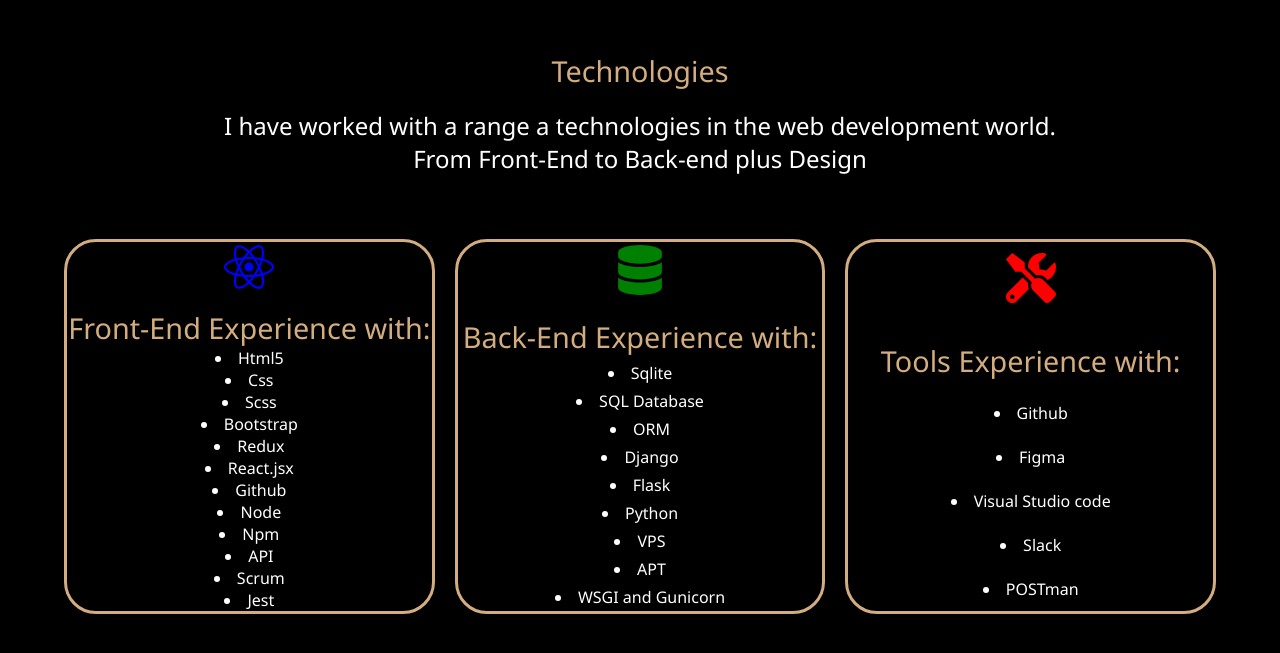
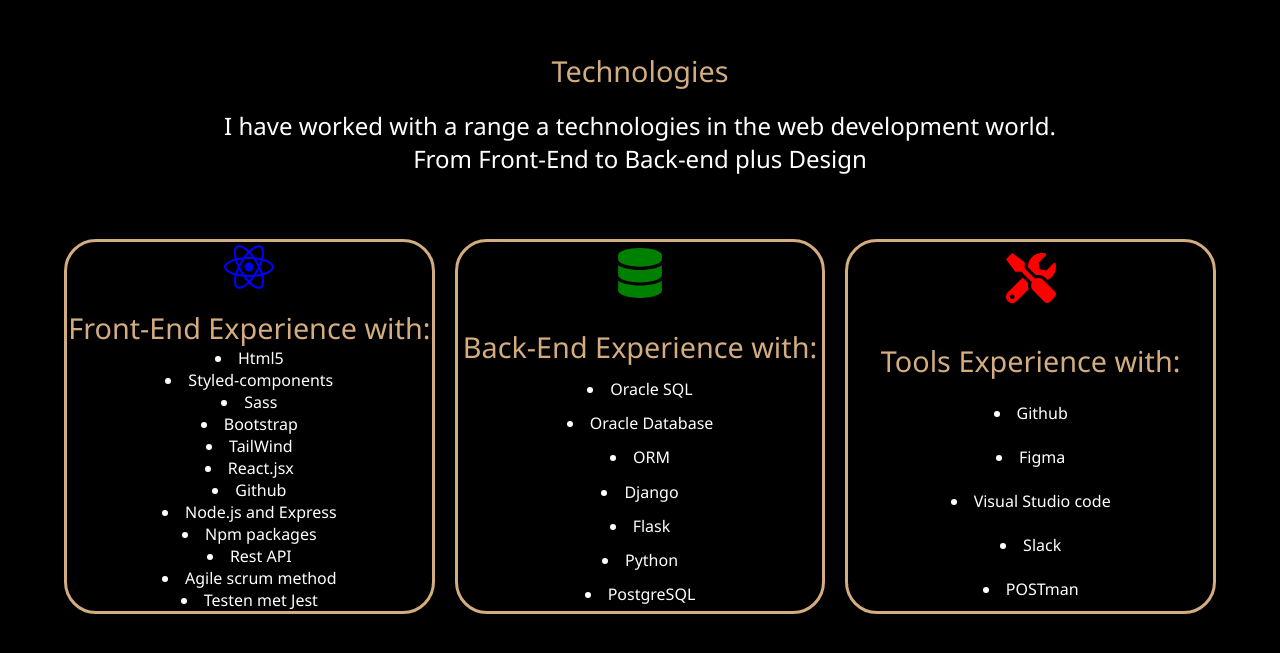
Before and after one commit to Stefannieuwenburg/Portfolio-Stefan-Nieuwenburg-React, a React (Create React App) app: page / in a window 1280 px wide. Shown: the part 1984-2637 px from the top of the page. Built offline with nearby package versions, Linux system fonts and the light colour scheme.

Commit message:
commit tech

```diff
--- a/src/pages/Technologies.js
+++ b/src/pages/Technologies.js
@@ -33,32 +33,30 @@
                             Front-End Experience with:
                         </ParagraphStyled>
                         <li>Html5</li>
-                        <li>Css</li>
-                        <li>Scss</li>
+                        <li>Styled-components</li>
+                        <li>Sass</li>
                         <li>Bootstrap</li>
-                        <li>Redux</li>
+                        <li>TailWind</li>
                         <li>React.jsx</li>
                         <li>Github</li>
-                        <li>Node</li>
-                        <li>Npm</li>
-                        <li>API</li>
-                        <li>Scrum</li>
-                        <li>Jest</li>
+                        <li>Node.js and Express</li>
+                        <li>Npm packages</li>
+                        <li>Rest API</li>
+                        <li>Agile scrum method</li>
+                        <li>Testen met Jest</li>
                     </BoxTechnologies>
                     <BoxTechnologies>
                         <FaDatabase style={{ color: "green", fontSize: 50 }} />
                         <ParagraphStyled>
                             Back-End Experience with:
                         </ParagraphStyled>
-                        <li>Sqlite</li>
-                        <li>SQL Database</li>
+                        <li>Oracle SQL</li>
+                        <li>Oracle Database</li>
                         <li>ORM</li>
                         <li>Django</li>
                         <li>Flask</li>
                         <li>Python</li>
-                        <li>VPS</li>
-                        <li>APT</li>
-                        <li>WSGI and Gunicorn</li>
+                        <li>PostgreSQL</li>
                     </BoxTechnologies>
                     <BoxTechnologies>
                         <FaTools style={{ color: "red", fontSize: 50 }} />
```
